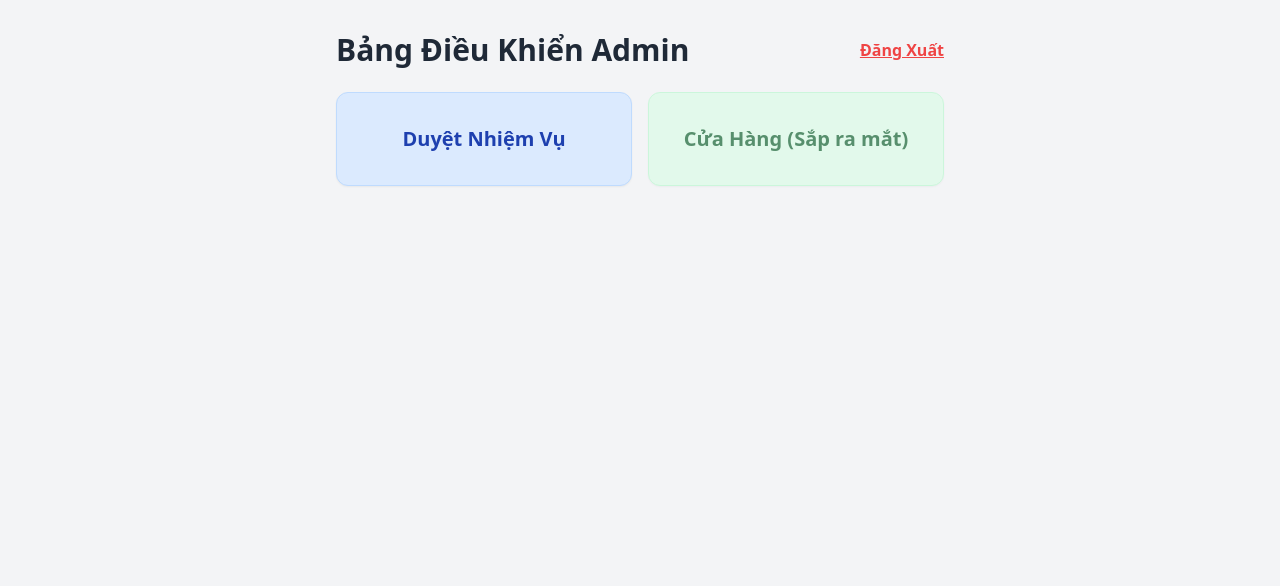
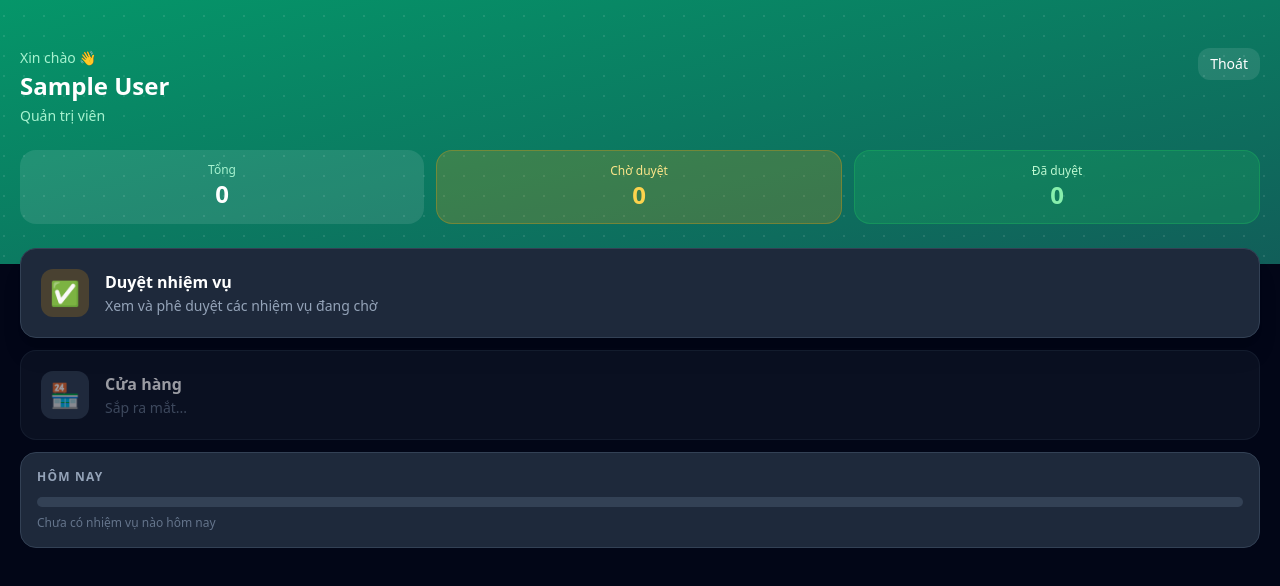
Before and after one commit to tuanminh244/Basketballgame-baolam, a Next.js app: page /dashboard in a window 1280 px wide. Shown: the top 586 px of the page. Built offline with nearby package versions, Linux system fonts and the light colour scheme; no server answers; the database is empty; sample sign-in values are in the browser's storage.

Commit message:
Update CheckerDashboardPage.tsx

```diff
--- a/src/components/checker/dashboard/CheckerDashboardPage.tsx
+++ b/src/components/checker/dashboard/CheckerDashboardPage.tsx
@@ -1,22 +1,127 @@
 "use client";
 import Link from 'next/link';
+import { useEffect, useState } from 'react';
+import { ref, onValue } from 'firebase/database';
+import { db } from '@/services/firebase/config';
+import { getVietnamDate } from '@/utils/time';
 import { useAuth } from '@/contexts/AuthContext';
 
 export default function CheckerDashboardPage() {
-  const { logout } = useAuth();
+  const [monthNode, setMonthNode] = useState('');
+  const [pending, setPending]     = useState(0);
+  const [approved, setApproved]   = useState(0);
+  const [total, setTotal]         = useState(0);
+  const { user, logout } = useAuth();
+
+  useEffect(() => {
+    const unsub = onValue(ref(db, 'system_config/current_month_node'), snap => {
+      if (snap.exists()) setMonthNode(snap.val());
+    });
+    return () => unsub();
+  }, []);
+
+  useEffect(() => {
+    if (!monthNode) return;
+    const unsub = onValue(ref(db, `${monthNode}/${getVietnamDate()}`), snap => {
+      if (!snap.exists()) {
+        setPending(0); setApproved(0); setTotal(0);
+        return;
+      }
+      let p = 0, a = 0, t = 0;
+      const data = snap.val();
+      for (const uid in data) {
+        const tasks = data[uid]?.tasks || {};
+        for (const tid in tasks) {
+          t++;
+          if (tasks[tid].status === 'pending')  p++;
+          if (tasks[tid].status === 'approved') a++;
+        }
+      }
+      setPending(p); setApproved(a); setTotal(t);
+    });
+    return () => unsub();
+  }, [monthNode]);
+
+  const ROLE_LABEL = user?.role === 'admin' ? 'Quản trị viên' : 'Kiểm duyệt viên';
 
   return (
-    <div className="p-8 max-w-2xl mx-auto">
-      <div className="flex justify-between items-center mb-6">
-        <h1 className="text-3xl font-bold text-gray-800">Bảng Điều Khiển Admin</h1>
-        <button onClick={logout} className="text-red-500 font-bold underline">Đăng Xuất</button>
+    <div className="min-h-screen bg-slate-950 pb-10">
+
+      {/* Header */}
+      <div className="bg-gradient-to-br from-emerald-600 to-teal-800 px-5 pt-12 pb-10 relative overflow-hidden">
+        <div className="absolute inset-0 opacity-10"
+          style={{ backgroundImage: 'radial-gradient(circle at 20% 80%, white 1px, transparent 1px)', backgroundSize: '20px 20px' }} />
+
+        <div className="flex justify-between items-start relative z-10">
+          <div>
+            <p className="text-emerald-200 text-sm font-medium">Xin chào 👋</p>
+            <h1 className="text-white text-2xl font-black mt-0.5">{user?.name ?? 'Mẹ'}</h1>
+            <p className="text-emerald-200 text-sm mt-1">{ROLE_LABEL}</p>
+          </div>
+          <button onClick={logout}
+            className="bg-white/10 hover:bg-white/20 text-white px-3 py-1.5 rounded-xl text-sm font-medium transition">
+            Thoát
+          </button>
+        </div>
+
+        {/* Stats */}
+        <div className="flex gap-3 mt-6 relative z-10">
+          <div className="flex-1 bg-white/10 rounded-2xl p-3 text-center">
+            <p className="text-emerald-200 text-xs font-medium">Tổng</p>
+            <p className="text-white text-2xl font-black">{total}</p>
+          </div>
+          <div className="flex-1 bg-amber-500/20 border border-amber-500/30 rounded-2xl p-3 text-center">
+            <p className="text-amber-200 text-xs font-medium">Chờ duyệt</p>
+            <p className="text-amber-300 text-2xl font-black">{pending}</p>
+          </div>
+          <div className="flex-1 bg-green-500/20 border border-green-500/30 rounded-2xl p-3 text-center">
+            <p className="text-green-200 text-xs font-medium">Đã duyệt</p>
+            <p className="text-green-300 text-2xl font-black">{approved}</p>
+          </div>
+        </div>
       </div>
-      <div className="grid grid-cols-2 gap-4">
-        <Link href="/queue" className="bg-blue-100 p-8 rounded-xl text-center shadow-sm border border-blue-200 hover:bg-blue-200 transition">
-          <p className="text-xl font-bold text-blue-800">Duyệt Nhiệm Vụ</p>
+
+      {/* Actions */}
+      <div className="px-5 -mt-4 space-y-3">
+        <Link href="/queue"
+          className="block bg-slate-800 border border-slate-700 rounded-2xl p-5 shadow-xl hover:bg-slate-700 transition active:scale-95 relative overflow-hidden">
+          {pending > 0 && (
+            <span className="absolute top-4 right-4 bg-amber-500 text-white text-xs font-bold px-2 py-0.5 rounded-full">
+              {pending} chờ
+            </span>
+          )}
+          <div className="flex items-center gap-4">
+            <div className="w-12 h-12 bg-amber-500/20 rounded-xl flex items-center justify-center text-2xl">✅</div>
+            <div>
+              <p className="text-white font-bold text-base">Duyệt nhiệm vụ</p>
+              <p className="text-slate-400 text-sm mt-0.5">Xem và phê duyệt các nhiệm vụ đang chờ</p>
+            </div>
+          </div>
         </Link>
-        <div className="bg-green-100 p-8 rounded-xl text-center shadow-sm border border-green-200 opacity-70">
-          <p className="text-xl font-bold text-green-800">Cửa Hàng (Sắp ra mắt)</p>
+
+        <div className="bg-slate-800/50 border border-slate-700/50 rounded-2xl p-5 opacity-60">
+          <div className="flex items-center gap-4">
+            <div className="w-12 h-12 bg-slate-700 rounded-xl flex items-center justify-center text-2xl">🏪</div>
+            <div>
+              <p className="text-white font-bold text-base">Cửa hàng</p>
+              <p className="text-slate-500 text-sm mt-0.5">Sắp ra mắt...</p>
+            </div>
+          </div>
+        </div>
+
+        {/* Today summary bar */}
+        <div className="bg-slate-800 border border-slate-700 rounded-2xl p-4 mt-2">
+          <p className="text-slate-400 text-xs uppercase tracking-widest font-semibold mb-3">Hôm nay</p>
+          <div className="h-2.5 bg-slate-700 rounded-full overflow-hidden">
+            <div
+              className="h-full bg-gradient-to-r from-emerald-500 to-teal-400 rounded-full transition-all duration-700"
+              style={{ width: total > 0 ? `${Math.round((approved / total) * 100)}%` : '0%' }} />
+          </div>
+          <p className="text-slate-500 text-xs mt-2">
+            {total > 0
+              ? `${approved}/${total} nhiệm vụ hoàn thành (${Math.round((approved / total) * 100)}%)`
+              : 'Chưa có nhiệm vụ nào hôm nay'}
+          </p>
         </div>
       </div>
     </div>
```
